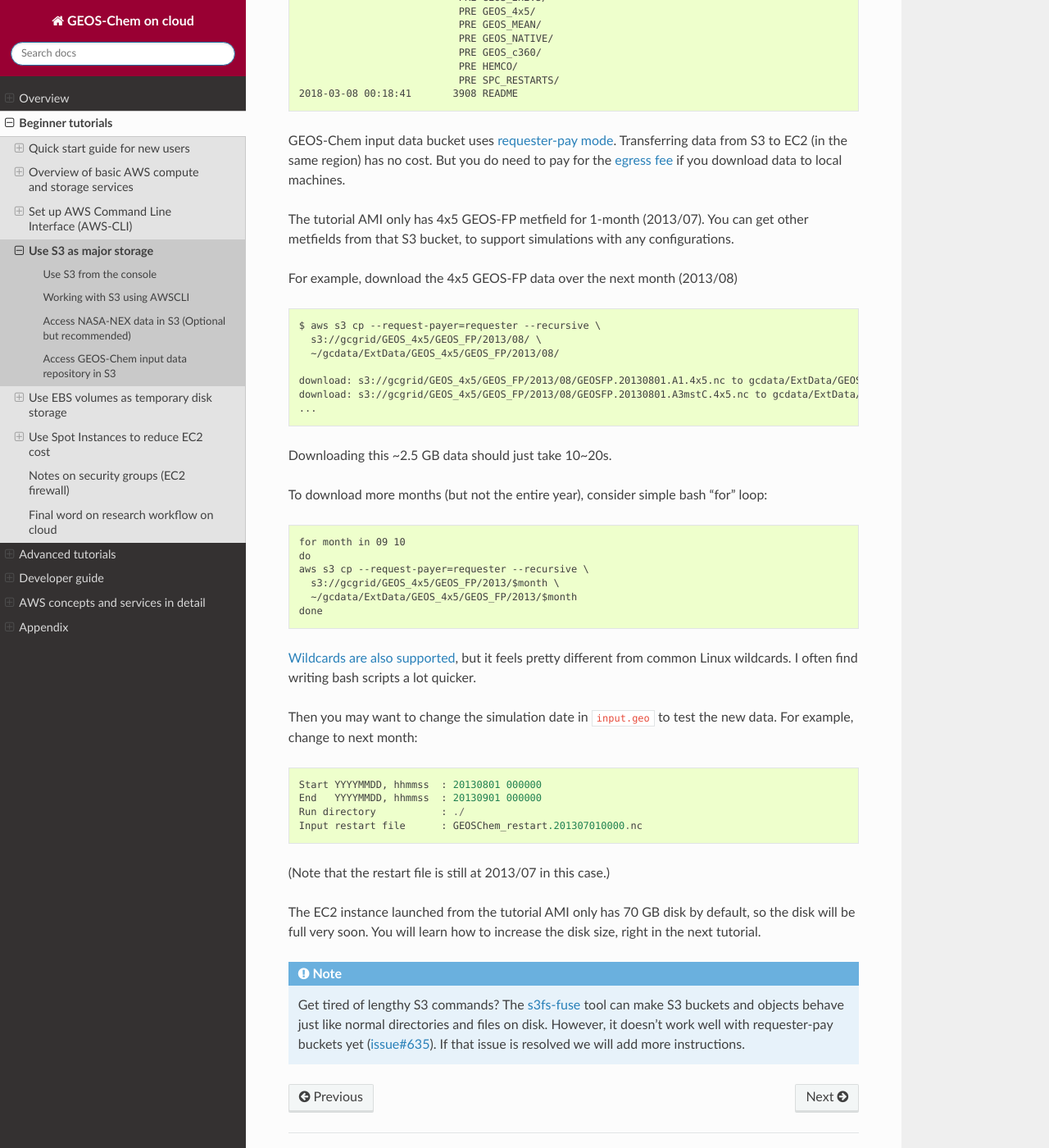
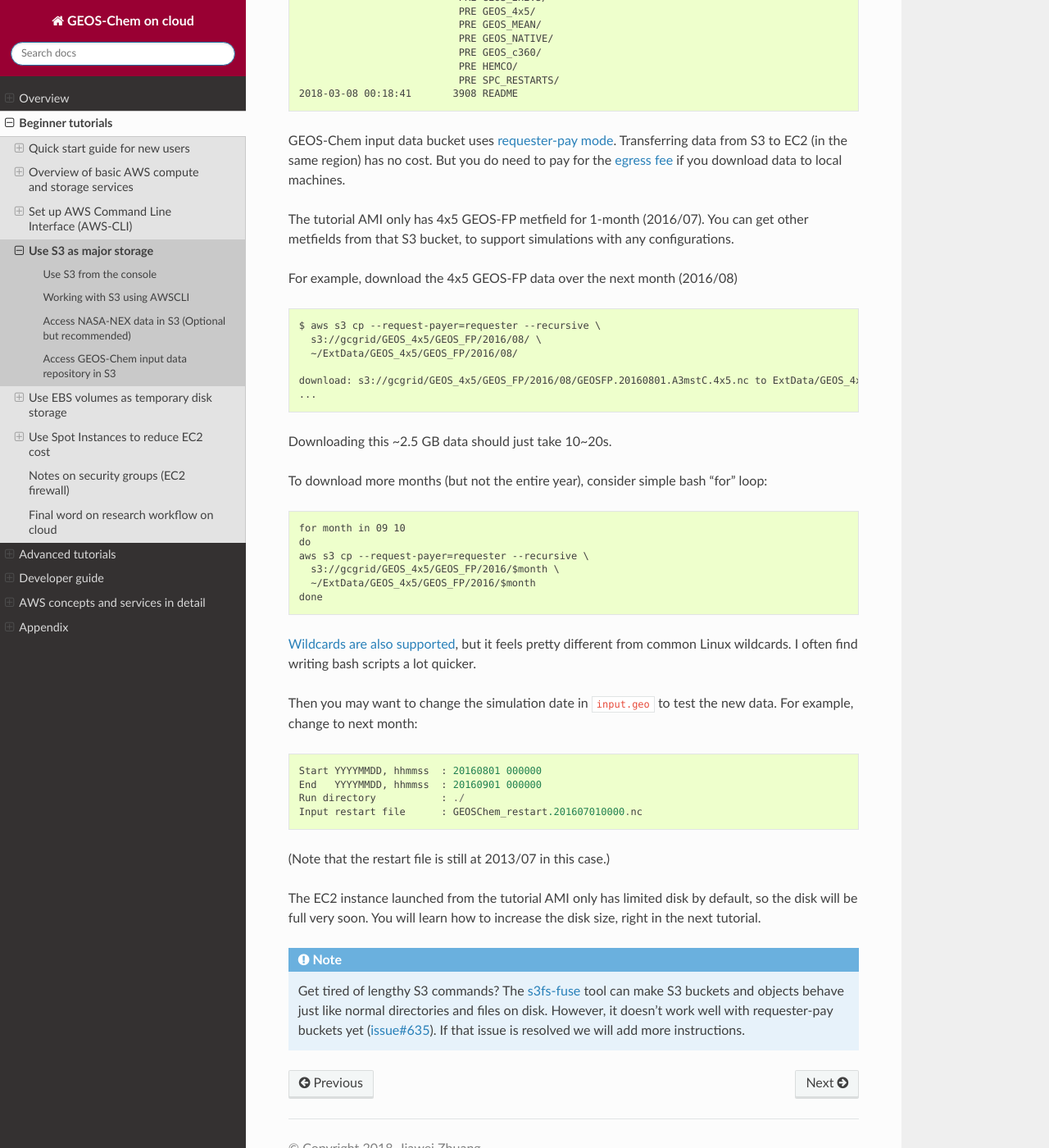
Before and after one commit to geoschem/geos-chem-cloud, a Sphinx documentation site: the page built from doc/source/chapter02_beginner-tutorial/use-s3.rst, in a window 1280 px wide and 1400 px high, scrolled down 4608 px. Shown: the whole window at 82% size. Built offline with Sphinx 7.4.7 and the Read the Docs theme 2.0.0, drawn with Linux system fonts in a browser that asks for light colours.

Commit message:
Update minor commands to match the latest config

````diff
--- a/doc/source/chapter02_beginner-tutorial/use-ebs.rst
+++ b/doc/source/chapter02_beginner-tutorial/use-ebs.rst
@@ -6,7 +6,7 @@ In the previous tutorial you've learned S3, which is independent of any EC2 inst
 Viewing existing EBS volumes
 ----------------------------
 
-The EC2 instance launched from the tutorial AMI has 70 GB of disk storage by default::
+The EC2 instance launched from the tutorial AMI has a limited disk storage by default::
 
   ubuntu@ip-172-31-46-2:~$ df -h
   Filesystem      Size  Used Avail Use% Mounted on
@@ -28,7 +28,7 @@ The easiest way to increase your EC2 instance's disk size is during launching. I
 
 (we will gradually cover other configuration details throughout the rest of tutorials)
 
-The default number is the minimum storage requirement of the AMI. For a fresh operating system, the requirement is 8 GB. My tutorial AMI contains input data so I require it to be at least 70 GB. If you need a larger disk to host more output data, just enter a larger number. The maximum size of a single volume is `16 TB <https://docs.aws.amazon.com/AWSEC2/latest/UserGuide/EBSVolumeTypes.html>`_. You don't need to change Volume Type in most cases.
+The default number is the minimum storage requirement of the AMI. For a fresh operating system, the requirement is 8 GB. My tutorial AMI contains input data so I require it to be at least 70~100 GB. If you need a larger disk to host more output data, just enter a larger number. The maximum size of a single volume is `16 TB <https://docs.aws.amazon.com/AWSEC2/latest/UserGuide/EBSVolumeTypes.html>`_. You don't need to change ```Volume Type`` in most cases.
 
 But you might already have an EC2 instance running and don't want to start over. Another way to add disk storage is creating additional volumes, as detailed below.
 
--- a/doc/source/chapter02_beginner-tutorial/use-s3.rst
+++ b/doc/source/chapter02_beginner-tutorial/use-s3.rst
@@ -168,18 +168,17 @@ List our bucket by::
 
 GEOS-Chem input data bucket uses `requester-pay mode <https://docs.aws.amazon.com/AmazonS3/latest/dev/RequesterPaysBuckets.html>`_. Transferring data from S3 to EC2 (in the same region) has no cost. But you do need to pay for the :ref:`egress fee <data-egress-label>` if you download data to local machines.
 
-The tutorial AMI only has 4x5 GEOS-FP metfield for 1-month (2013/07). You can get other metfields from that S3 bucket, to support simulations with any configurations.
+The tutorial AMI only has 4x5 GEOS-FP metfield for 1-month (2016/07). You can get other metfields from that S3 bucket, to support simulations with any configurations.
 
-For example, download the 4x5 GEOS-FP data over the next month (2013/08)
+For example, download the 4x5 GEOS-FP data over the next month (2016/08)
 
 ::
 
   $ aws s3 cp --request-payer=requester --recursive \
-    s3://gcgrid/GEOS_4x5/GEOS_FP/2013/08/ \
-    ~/gcdata/ExtData/GEOS_4x5/GEOS_FP/2013/08/
+    s3://gcgrid/GEOS_4x5/GEOS_FP/2016/08/ \
+    ~/ExtData/GEOS_4x5/GEOS_FP/2016/08/
 
-  download: s3://gcgrid/GEOS_4x5/GEOS_FP/2013/08/GEOSFP.20130801.A1.4x5.nc to gcdata/ExtData/GEOS_4x5/GEOS_FP/2013/08/GEOSFP.20130801.A1.4x5.nc
-  download: s3://gcgrid/GEOS_4x5/GEOS_FP/2013/08/GEOSFP.20130801.A3mstC.4x5.nc to gcdata/ExtData/GEOS_4x5/GEOS_FP/2013/08/GEOSFP.20130801.A3mstC.4x5.nc
+  download: s3://gcgrid/GEOS_4x5/GEOS_FP/2016/08/GEOSFP.20160801.A3mstC.4x5.nc to ExtData/GEOS_4x5/GEOS_FP/2016/08/GEOSFP.20160801.A3mstC.4x5.nc
   ...
 
 Downloading this ~2.5 GB data should just take 10~20s.
@@ -189,22 +188,22 @@ To download more months (but not the entire year), consider simple bash "for" lo
   for month in 09 10
   do
   aws s3 cp --request-payer=requester --recursive \
-    s3://gcgrid/GEOS_4x5/GEOS_FP/2013/$month \
-    ~/gcdata/ExtData/GEOS_4x5/GEOS_FP/2013/$month
+    s3://gcgrid/GEOS_4x5/GEOS_FP/2016/$month \
+    ~/ExtData/GEOS_4x5/GEOS_FP/2016/$month
   done
 
 `Wildcards are also supported <https://docs.aws.amazon.com/cli/latest/reference/s3/#use-of-exclude-and-include-filters>`_, but it feels pretty different from common Linux wildcards. I often find writing bash scripts a lot quicker.
 
 Then you may want to change the simulation date in ``input.geo`` to test the new data. For example, change to next month::
 
-  Start YYYYMMDD, hhmmss  : 20130801 000000
-  End   YYYYMMDD, hhmmss  : 20130901 000000
+  Start YYYYMMDD, hhmmss  : 20160801 000000
+  End   YYYYMMDD, hhmmss  : 20160901 000000
   Run directory           : ./
-  Input restart file      : GEOSChem_restart.201307010000.nc
+  Input restart file      : GEOSChem_restart.201607010000.nc
 
 (Note that the restart file is still at 2013/07 in this case.)
 
-The EC2 instance launched from the tutorial AMI only has 70 GB disk by default, so the disk will be full very soon. You will learn how to increase the disk size, right in the next tutorial.
+The EC2 instance launched from the tutorial AMI only has limited disk by default, so the disk will be full very soon. You will learn how to increase the disk size, right in the next tutorial.
 
 .. note::
 
--- a/doc/source/chapter06_appendix/gc-version.rst
+++ b/doc/source/chapter06_appendix/gc-version.rst
@@ -8,7 +8,7 @@ I just put essential steps here for reference. Existing GEOS-Chem users should f
 Get source code and checkout model version
 ^^^^^^^^^^^^^^^^^^^^^^^^^^^^^^^^^^^^^^^^^^
 
-After v11-02 formal release, you might want to clone from the main repository::
+You can obtain the latest copy of the code from `GEOS-Chem's GitHub repo <https://github.com/geoschem>`_::
 
   git clone https://github.com/geoschem/geos-chem Code.12.0.1
   git clone https://github.com/geoschem/geos-chem-unittest.git UT
````
